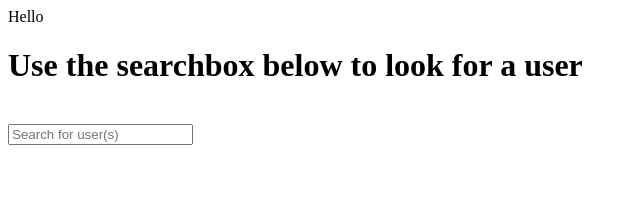
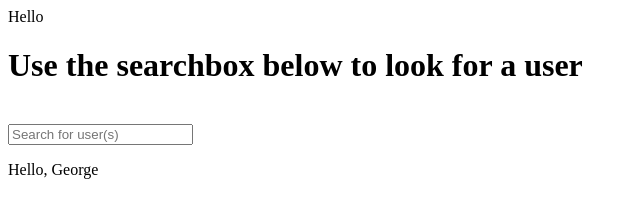
Before and after one commit to prayerkid/background-generator, a plain HTML site: page index.html in a window 1280 px wide. Shown: the whole page, without its empty margins (0-640 px from the left). Drawn offline with Linux system fonts and the light colour scheme.

Commit message:
Add the user component of the Search input

```diff
--- a/index.html
+++ b/index.html
@@ -11,5 +11,9 @@
     <header>Hello</header>
     <h1>Use the searchbox below to look for a user</h1><br>
     <input type="search" name="searched-username" id="usernameSearched" placeholder="Search for user(s)">
+    <br>
+    <div>
+    <p>Hello, George</p>
+    </div>
 </body>
 </html>
```
